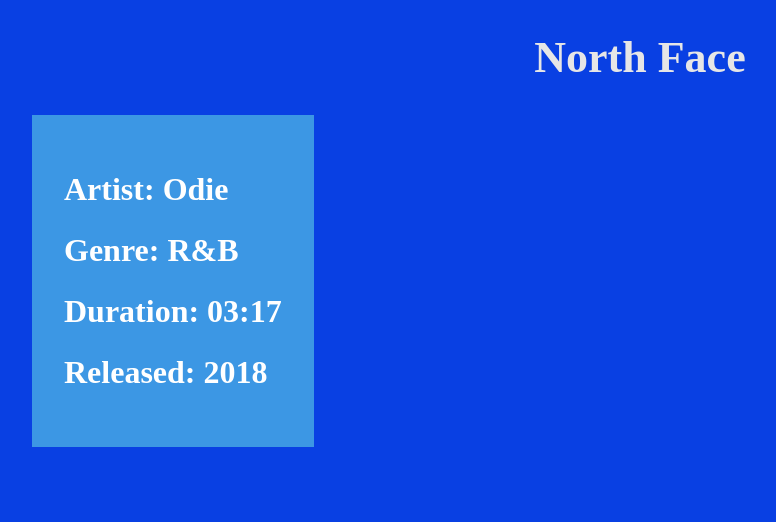
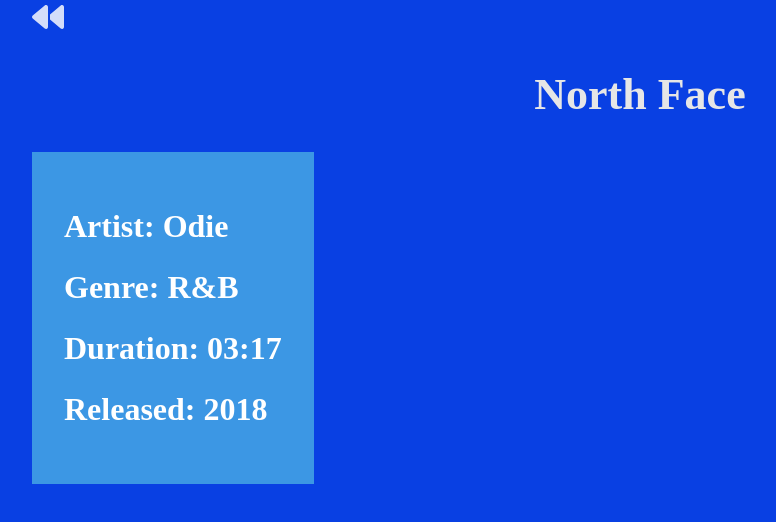
Before and after one commit to ryanvuu/437-project, a React (Vite) app in the folder packages/frontend/: page /songs/rsong-12 in a window 1280 px wide. Shown: the top 522 px of the page, without its empty margins (0-776 px from the left). Built offline with nearby package versions, Linux system fonts and the light colour scheme.

Commit message:
reset back to page 0 on genre filter

```diff
--- a/packages/frontend/src/pages/Discover.tsx
+++ b/packages/frontend/src/pages/Discover.tsx
@@ -2,7 +2,7 @@ import Navbar from "../Navbar";
 import SongList from "../SongList";
 import { FilterTable } from "../FilterTable";
 import { SONG_LIST } from "../songs";
-import { useState } from "react";
+import { useState, useEffect } from "react";
 import "../styles/discover.css";
 
 interface IDiscover {
@@ -28,6 +28,10 @@ export function Discover(props: IDiscover) {
   function clearGenres() {
     setFilterGenres([]);
   }
+
+  useEffect(() => {
+    setCurrentSongPage(0);
+  }, [filterGenres]);
 
   const filteredSongs = filterGenres.length === 0 ? SONG_LIST : SONG_LIST.filter(song => filterGenres.includes(song.genre.toLowerCase()));
   const firstSongIdx = currentSongPage * songsPerPage;
--- a/packages/frontend/src/pages/SongDetails.tsx
+++ b/packages/frontend/src/pages/SongDetails.tsx
@@ -1,8 +1,12 @@
 import { useParams } from "react-router"
 import { SONG_LIST } from "../songs";
+import { useNavigate } from "react-router";
+import { FontAwesomeIcon } from "@fortawesome/react-fontawesome";
+import { faBackward } from '@fortawesome/free-solid-svg-icons'
 import "../styles/song-styles.css";
 
 export function SongDetails() {
+  const navigate = useNavigate();
   const { songId } = useParams();
   const song = SONG_LIST.find(song => song.id === songId);
 
@@ -14,6 +18,11 @@ export function SongDetails() {
 
   return (
     <div>
+      <button
+        className="song-details-back"
+        onClick={() => navigate(-1)}>
+        <FontAwesomeIcon icon={faBackward} title="Back"/>
+      </button>
       <h1 className="h1-song-details">{song.title}</h1>
       <div id="song-info-container">
         <p><strong>Artist: {song.artist}</strong></p>
--- a/packages/frontend/src/styles/song-styles.css
+++ b/packages/frontend/src/styles/song-styles.css
@@ -39,6 +39,18 @@ h1.h1-song-details {
   color: red;
 }
 
+.song-details-back {
+  margin: 0 var(--margin-default);
+  font-size: 2rem;
+  border: none;
+  background-color: transparent;
+  color: rgba(255, 255, 255, 0.822);
+}
+
+.song-details-back:hover {
+  color: rgb(159, 207, 247);
+}
+
 /* For desktop display */
 @media (min-width: 750px) {
   #song-info-container > p {
```
